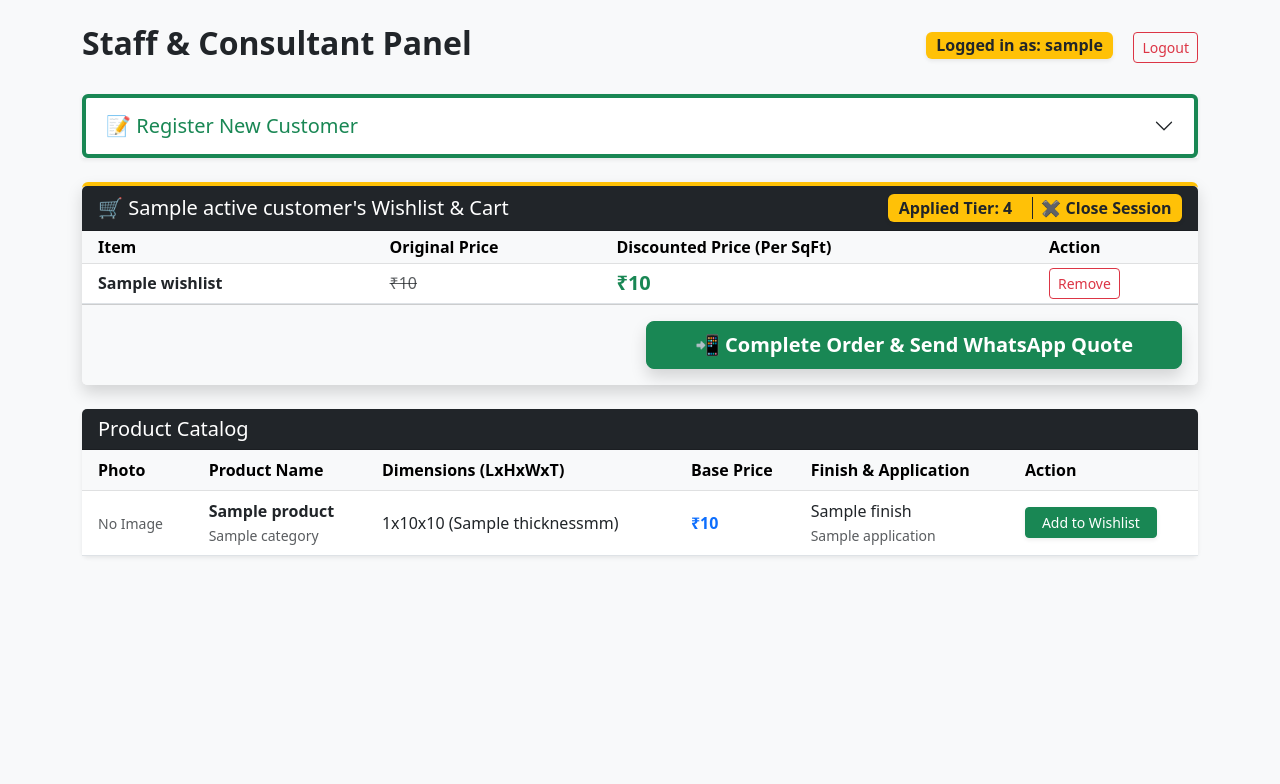
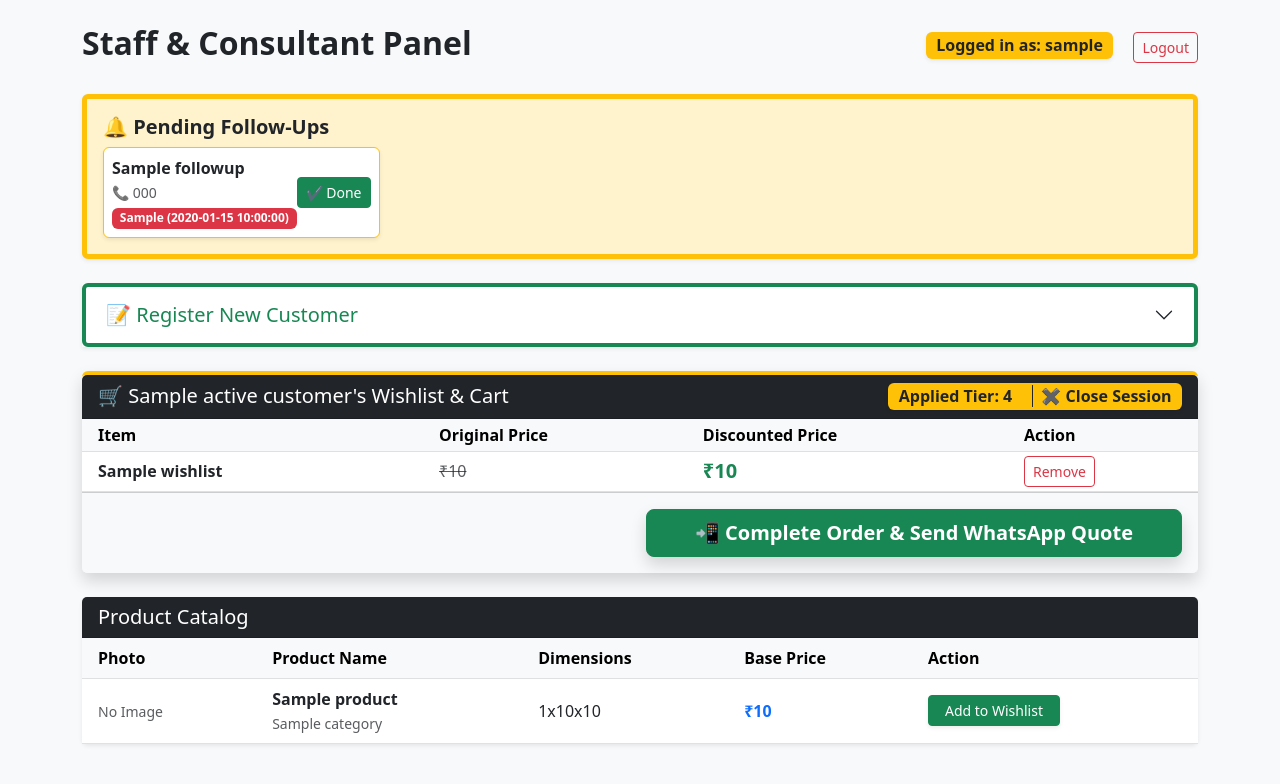
Before and after one commit to Ashwani-3Tech/Marbel-ERP-Project, a Flask app: template templates/consultant.html in a window 1280 px wide. Shown: the top 784 px of the page. Run offline with Flask 3, Linux system fonts and the light colour scheme; the visitor is signed in with stand-in values (Sample User, id 1); tables that the repository leaves empty hold one stand-in row (values such as "Sample post"); the template is opened without the code that fills it: most values are stand-ins (such as "Sample title", 1, 10 or a date in 2020).

Commit message:
Add files via upload
"Completed Consultant Panel with Follow-Up Engine and Dashboard."

```diff
--- a/app.py
+++ b/app.py
@@ -2,7 +2,7 @@ from flask import Flask, render_template, request, redirect, url_for, flash, ses
 import sqlite3
 import qrcode
 import os
-import urllib.parse  # NEW: Used for formatting WhatsApp text!
+import urllib.parse
 from werkzeug.utils import secure_filename
 from PIL import Image, ImageDraw
 
@@ -26,6 +26,18 @@ def setup_database():
     conn.execute('''CREATE TABLE IF NOT EXISTS Users (id INTEGER PRIMARY KEY AUTOINCREMENT, username TEXT UNIQUE NOT NULL, password TEXT NOT NULL, role TEXT NOT NULL, assigned_category TEXT)''')
     conn.execute('''CREATE TABLE IF NOT EXISTS Customers (id INTEGER PRIMARY KEY AUTOINCREMENT, name TEXT NOT NULL, mobile TEXT NOT NULL, email TEXT, purpose TEXT, ref_name TEXT, ref_mobile TEXT, commission_rate TEXT, birthday TEXT, anniversary TEXT, notes TEXT, consultant_username TEXT)''')
     conn.execute('''CREATE TABLE IF NOT EXISTS Wishlist (id INTEGER PRIMARY KEY AUTOINCREMENT, customer_id INTEGER NOT NULL, product_id INTEGER NOT NULL, quantity INTEGER DEFAULT 1, purpose TEXT)''')
+
+    # NEW: Follow-Ups Table
+    conn.execute('''
+        CREATE TABLE IF NOT EXISTS FollowUps (
+            id INTEGER PRIMARY KEY AUTOINCREMENT,
+            customer_id INTEGER NOT NULL,
+            consultant_username TEXT NOT NULL,
+            reminder_type TEXT NOT NULL,
+            specific_date TEXT,
+            status TEXT DEFAULT 'Pending'
+        )
+    ''')
 
     admin = conn.execute('SELECT * FROM Users WHERE username = "admin"').fetchone()
     if not admin: conn.execute('INSERT INTO Users (username, password, role) VALUES (?, ?, ?)', ('admin', 'admin123', 'Super Admin'))
@@ -100,7 +112,6 @@ def add_product():
     product_id = cursor.lastrowid
     conn.commit()
     conn.close()
-
     qr_img = qrcode.make(f"ID: {product_id} | Name: {request.form['name']} | Cat: {request.form['category']}").convert('RGB')
     sticker = Image.new('RGB', (qr_img.size[0], qr_img.size[1] + 50), 'white')
     sticker.paste(qr_img, (0, 0))
@@ -152,48 +163,55 @@ def remove_from_wishlist(wishlist_id):
     conn.close()
     return redirect(url_for('consultant_panel'))
 
-# --- NEW: CHECKOUT & WHATSAPP ENGINE ---
 @app.route('/checkout')
 def checkout():
     if 'user_id' not in session or session.get('role') not in ['Super Admin', 'Consultant']: return redirect(url_for('login'))
     if 'active_customer_id' not in session: return redirect(url_for('consultant_panel'))
-
     conn = get_db_connection()
     customer = conn.execute('SELECT * FROM Customers WHERE id = ?', (session['active_customer_id'],)).fetchone()
-    wishlist = conn.execute('''
-        SELECT p.name, p.price_per_sqft
-        FROM Wishlist w JOIN Products p ON w.product_id = p.id
-        WHERE w.customer_id = ?
-    ''', (session['active_customer_id'],)).fetchall()
-
+    wishlist = conn.execute('SELECT p.name, p.price_per_sqft FROM Wishlist w JOIN Products p ON w.product_id = p.id WHERE w.customer_id = ?', (session['active_customer_id'],)).fetchall()
     if not wishlist:
         conn.close()
         flash("Cannot checkout an empty cart!")
         return redirect(url_for('consultant_panel'))
-
-    # 1. Build the Automated Message
     msg = f"Hello {customer['name']},\n\nHere is your requested quotation from our Premium Marble Collection:\n\n"
-
     for i, item in enumerate(wishlist, 1):
         price = item['price_per_sqft']
         if 'Green' in customer['commission_rate']: price = round(price * 0.9, 2)
         elif 'Red' in customer['commission_rate']: price = round(price * 0.95, 2)
         elif 'Yellow' in customer['commission_rate']: price = round(price * 0.8, 2)
         msg += f"🔸 {item['name']}: ₹{price} / SqFt\n"
-
     msg += "\nPlease let us know if you would like to proceed with this order!\n\nBest Regards,\nYour Consultant Team"
-
-    # 2. Clear the Cart (Officially Placing the Order)
     conn.execute('DELETE FROM Wishlist WHERE customer_id = ?', (session['active_customer_id'],))
     conn.commit()
     conn.close()
+    return redirect(f"https://wa.me/91{customer['mobile']}?text={urllib.parse.quote(msg)}")
 
-    # 3. Generate the secure WhatsApp link
-    encoded_msg = urllib.parse.quote(msg)
-    whatsapp_url = f"https://wa.me/91{customer['mobile']}?text={encoded_msg}"
+# --- NEW: FOLLOW-UP ENGINE ---
+@app.route('/set_followup', methods=['POST'])
+def set_followup():
+    if 'user_id' not in session or session.get('role') not in ['Super Admin', 'Consultant']: return redirect(url_for('login'))
+    customer_id = request.form['customer_id']
+    reminder_type = request.form['reminder_type']
+    specific_date = request.form.get('specific_date', '')
 
-    return redirect(whatsapp_url)
-# ---------------------------------------
+    conn = get_db_connection()
+    conn.execute('INSERT INTO FollowUps (customer_id, consultant_username, reminder_type, specific_date) VALUES (?, ?, ?, ?)',
+                 (customer_id, session['username'], reminder_type, specific_date))
+    conn.commit()
+    conn.close()
+    flash("Reminder set successfully!")
+    return redirect(url_for('consultant_panel'))
+
+@app.route('/complete_followup/<int:f_id>')
+def complete_followup(f_id):
+    if 'user_id' not in session or session.get('role') not in ['Super Admin', 'Consultant']: return redirect(url_for('login'))
+    conn = get_db_connection()
+    conn.execute("UPDATE FollowUps SET status = 'Completed' WHERE id = ?", (f_id,))
+    conn.commit()
+    conn.close()
+    return redirect(url_for('consultant_panel'))
+# -----------------------------
 
 @app.route('/consultant')
 def consultant_panel():
@@ -202,18 +220,21 @@ def consultant_panel():
     products = conn.execute('SELECT * FROM Products').fetchall()
     customers = conn.execute('SELECT * FROM Customers WHERE consultant_username = ?', (session['username'],)).fetchall()
 
+    # Fetch pending follow-ups for this consultant
+    followups = conn.execute('''
+        SELECT f.id, f.reminder_type, f.specific_date, c.name, c.mobile
+        FROM FollowUps f JOIN Customers c ON f.customer_id = c.id
+        WHERE f.consultant_username = ? AND f.status = 'Pending'
+    ''', (session['username'],)).fetchall()
+
     active_customer = None
     wishlist_items = []
     if 'active_customer_id' in session:
         active_customer = conn.execute('SELECT * FROM Customers WHERE id = ?', (session['active_customer_id'],)).fetchone()
-        wishlist_items = conn.execute('''
-            SELECT w.id as wishlist_id, p.name, p.price_per_sqft, p.image_path, p.category
-            FROM Wishlist w JOIN Products p ON w.product_id = p.id
-            WHERE w.customer_id = ?
-        ''', (session['active_customer_id'],)).fetchall()
+        wishlist_items = conn.execute('SELECT w.id as wishlist_id, p.name, p.price_per_sqft, p.image_path, p.category FROM Wishlist w JOIN Products p ON w.product_id = p.id WHERE w.customer_id = ?', (session['active_customer_id'],)).fetchall()
 
     conn.close()
-    return render_template('consultant.html', products=products, customers=customers, active_customer=active_customer, wishlist_items=wishlist_items)
+    return render_template('consultant.html', products=products, customers=customers, active_customer=active_customer, wishlist_items=wishlist_items, followups=followups)
 
 @app.route('/customer')
 def customer_panel():
--- a/templates/consultant.html
+++ b/templates/consultant.html
@@ -22,6 +22,26 @@
             <div class="alert alert-success py-2 fw-bold">{{ messages[0] }}</div>
           {% endif %}
         {% endwith %}
+
+        {% if followups %}
+        <div class="alert alert-warning shadow-sm mb-4 border-start border-warning border-5">
+            <h5 class="fw-bold text-dark">🔔 Pending Follow-Ups</h5>
+            <div class="d-flex flex-wrap gap-2 mt-2">
+                {% for f in followups %}
+                <div class="card border-warning p-2 shadow-sm" style="min-width: 250px;">
+                    <div class="d-flex justify-content-between align-items-center">
+                        <div>
+                            <strong>{{ f.name }}</strong><br>
+                            <small class="text-muted">📞 {{ f.mobile }}</small><br>
+                            <span class="badge bg-danger">{{ f.reminder_type }} {% if f.specific_date %}({{ f.specific_date }}){% endif %}</span>
+                        </div>
+                        <a href="/complete_followup/{{ f.id }}" class="btn btn-sm btn-success">✔ Done</a>
+                    </div>
+                </div>
+                {% endfor %}
+            </div>
+        </div>
+        {% endif %}
 
         <div class="accordion mb-4 shadow-sm" id="registerAccordion">
           <div class="accordion-item border-top border-success border-4">
@@ -104,7 +124,7 @@
                         <tr>
                             <th class="px-3">Item</th>
                             <th>Original Price</th>
-                            <th>Discounted Price (Per SqFt)</th>
+                            <th>Discounted Price</th>
                             <th>Action</th>
                         </tr>
                     </thead>
@@ -114,33 +134,22 @@
                             <td class="fw-bold px-3">{{ w.name }}</td>
                             <td class="text-muted text-decoration-line-through">₹{{ w.price_per_sqft }}</td>
                             <td class="text-success fw-bold fs-5">
-                                {% if 'Green' in active_customer.commission_rate %}
-                                    ₹{{ (w.price_per_sqft * 0.9)|round(2) }}
-                                {% elif 'Red' in active_customer.commission_rate %}
-                                    ₹{{ (w.price_per_sqft * 0.95)|round(2) }}
-                                {% elif 'Yellow' in active_customer.commission_rate %}
-                                    ₹{{ (w.price_per_sqft * 0.8)|round(2) }}
-                                {% else %}
-                                    ₹{{ w.price_per_sqft }}
-                                {% endif %}
+                                {% if 'Green' in active_customer.commission_rate %} ₹{{ (w.price_per_sqft * 0.9)|round(2) }}
+                                {% elif 'Red' in active_customer.commission_rate %} ₹{{ (w.price_per_sqft * 0.95)|round(2) }}
+                                {% elif 'Yellow' in active_customer.commission_rate %} ₹{{ (w.price_per_sqft * 0.8)|round(2) }}
+                                {% else %} ₹{{ w.price_per_sqft }} {% endif %}
                             </td>
-                            <td>
-                                <a href="/remove_from_wishlist/{{ w.wishlist_id }}" class="btn btn-sm btn-outline-danger">Remove</a>
-                            </td>
+                            <td><a href="/remove_from_wishlist/{{ w.wishlist_id }}" class="btn btn-sm btn-outline-danger">Remove</a></td>
                         </tr>
                         {% else %}
-                        <tr>
-                            <td colspan="4" class="text-center text-muted py-3">Wishlist is empty. Add products from the catalog below!</td>
-                        </tr>
+                        <tr><td colspan="4" class="text-center text-muted py-3">Wishlist is empty.</td></tr>
                         {% endfor %}
                     </tbody>
                 </table>
             </div>
             {% if wishlist_items %}
             <div class="card-footer bg-light text-end py-3">
-                <a href="/checkout" target="_blank" class="btn btn-success btn-lg fw-bold px-5 shadow">
-                    📲 Complete Order & Send WhatsApp Quote
-                </a>
+                <a href="/checkout" target="_blank" class="btn btn-success btn-lg fw-bold px-5 shadow">📲 Complete Order & Send WhatsApp Quote</a>
             </div>
             {% endif %}
         </div>
@@ -155,8 +164,7 @@
                         <tr>
                             <th class="px-3">Name</th>
                             <th>Contact</th>
-                            <th>Purpose</th>
-                            <th>Commission Tier</th>
+                            <th>Commission</th>
                             <th>Action</th>
                         </tr>
                     </thead>
@@ -165,12 +173,40 @@
                         <tr>
                             <td class="fw-bold px-3">{{ c.name }}</td>
                             <td>{{ c.mobile }}</td>
-                            <td>{{ c.purpose }}</td>
                             <td><span class="badge bg-dark text-white">{{ c.commission_rate }}</span></td>
                             <td>
-                                <a href="/select_customer/{{ c.id }}" class="btn btn-sm btn-outline-primary px-3 shadow-sm">Start Order / Select</a>
+                                <a href="/select_customer/{{ c.id }}" class="btn btn-sm btn-outline-primary px-2 shadow-sm">🛒 Start Order</a>
+                                <button class="btn btn-sm btn-outline-warning px-2 text-dark shadow-sm" data-bs-toggle="modal" data-bs-target="#reminderModal{{ c.id }}">🔔 Follow-Up</button>
                             </td>
                         </tr>
+
+                        <div class="modal fade" id="reminderModal{{ c.id }}" tabindex="-1">
+                          <div class="modal-dialog">
+                            <div class="modal-content border-top border-warning border-5">
+                              <div class="modal-header">
+                                <h5 class="modal-title">Set Reminder for {{ c.name }}</h5>
+                                <button type="button" class="btn-close" data-bs-dismiss="modal"></button>
+                              </div>
+                              <form action="/set_followup" method="POST">
+                                  <div class="modal-body">
+                                    <input type="hidden" name="customer_id" value="{{ c.id }}">
+                                    <label class="form-label">When should we follow up?</label>
+                                    <select name="reminder_type" class="form-select mb-3" required>
+                                        <option value="Same Day (Evening)">Same Day (Evening)</option>
+                                        <option value="Next Day">Next Day</option>
+                                        <option value="Specific Date">Specific Date</option>
+                                    </select>
+                                    <label class="form-label text-muted small">If Specific Date, select here:</label>
+                                    <input type="date" name="specific_date" class="form-control">
+                                  </div>
+                                  <div class="modal-footer">
+                                    <button type="submit" class="btn btn-warning w-100 fw-bold">Save Reminder</button>
+                                  </div>
+                              </form>
+                            </div>
+                          </div>
+                        </div>
+
                         {% endfor %}
                     </tbody>
                 </table>
@@ -187,9 +223,8 @@
                     <tr>
                         <th class="px-3">Photo</th>
                         <th>Product Name</th>
-                        <th>Dimensions (LxHxWxT)</th>
+                        <th>Dimensions</th>
                         <th>Base Price</th>
-                        <th>Finish & Application</th>
                         <th>Action</th>
                     </tr>
                 </thead>
@@ -204,9 +239,8 @@
                             {% endif %}
                         </td>
                         <td class="fw-bold">{{ p.name }}<br><small class="text-muted fw-normal">{{ p.category }}</small></td>
-                        <td>{{ p.length }}x{{ p.height }}x{{ p.width }} ({{ p.thickness }}mm)</td>
+                        <td>{{ p.length }}x{{ p.height }}x{{ p.width }}</td>
                         <td class="text-primary fw-bold">₹{{ p.price_per_sqft }}</td>
-                        <td>{{ p.finish }}<br><small class="text-muted">{{ p.application }}</small></td>
                         <td>
                             {% if active_customer %}
                             <a href="/add_to_wishlist/{{ p.id }}" class="btn btn-sm btn-success px-3 shadow-sm">Add to Wishlist</a>
```
